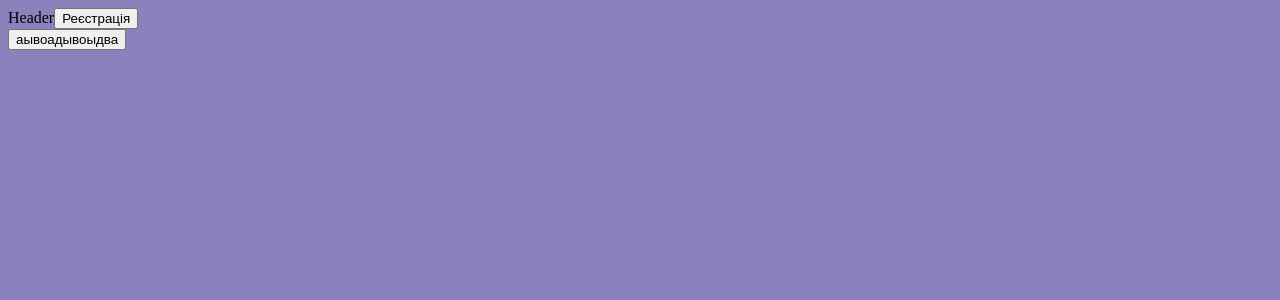
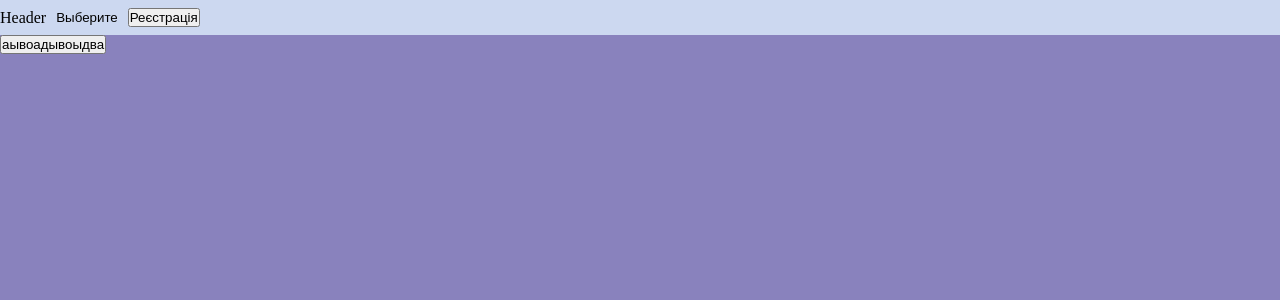
Before and after one commit to MrMinyUkho/hackaton-test, a React (Vite) app: page / in a window 1280 px wide. Shown: the top 300 px of the page. Built offline with nearby package versions, Linux system fonts and the light colour scheme.

Commit message:
Начало стилей

```diff
--- a/src/components/BaseComponents/Dropdown.jsx
+++ b/src/components/BaseComponents/Dropdown.jsx
@@ -26,7 +26,9 @@ const Dropdown = ({ options, onSelect }) => {
                             className={styles.dropdown__item}
                             onClick={() => handleSelect(option)}
                         >
-                            {option}
+                            {
+                                option.replace(" ", "\u00A0") // Костыль добавляющий неразрывный пробел для корректного отображения списка
+                            }
                         </li>
                     ))}
             </ul>
--- a/src/components/BaseComponents/Dropdown.module.scss
+++ b/src/components/BaseComponents/Dropdown.module.scss
@@ -1,16 +1,19 @@
+@use '/src/scss/variables.scss' as vars;
+@use '/src/scss/defaults.scss';
+
 .dropdown {
     position: relative;
-  width: 200px;
+    width: max-content;
     font-family: Arial, sans-serif;
 
     &__button {
-    width: 100%;
+        width: fit-content;
+        height: 100%;
         padding: 10px;
-    border: 1px solid #ccc;
-    background-color: #f8f8f8;
+        border: 0px;
+        background-color: #0000;
         cursor: pointer;
-    text-align: left;
-    border-radius: 5px;
+        text-align: center;
         transition: background 0.3s ease-in-out;
         box-sizing: border-box;
 
@@ -21,9 +24,9 @@
 
     &__menu {
         position: absolute;
-    top: 70%; // Размещаем под кнопкой
+        top: 90%; // Размещаем под кнопкой
         left: 0;
-    width: 80%; // Совпадает с кнопкой
+        //width: fit-content; // Совпадает с кнопкой
         background: white;
         border: 1px solid #ccc;
         border-top: none;
@@ -45,7 +48,7 @@
     }
 
     &__item {
-    padding: 10px;
+        padding: vars.$padding vars.$padding*4;
         cursor: pointer;
         transition: background 0.3s ease-in-out;
 
--- /dev/null
+++ b/src/components/BaseComponents/pButton.module.scss
@@ -0,0 +1,2 @@
+@use '/src/scss/variables.scss' as vars;
+@use '/src/scss/defaults.scss';
--- a/src/components/Header/Header.jsx
+++ b/src/components/Header/Header.jsx
@@ -1,10 +1,20 @@
 import { Component } from 'react'
 import PButton from '../BaseComponents/pButton'
+import Dropdown from '../BaseComponents/Dropdown'
+import styles from'./Header.module.scss'
 
 export class Header extends Component {
     render() {
         return (
-            <div>Header<PButton name="Реєстрація" action={() => alert("sdfdsfsdf")}/></div>
+            <div id={styles["header"]}>
+                Header
+                <Dropdown
+                    options={["Выберите", "Опция 1", "Опция 2", "Опция 3", "Опция 4", "Опция 5"]}
+                    onSelect={(value) => console.log("Вы выбрали:", value)}
+                />
+                <PButton name="Реєстрація" action={() => alert("sdfdsfsdf")}/>
+
+            </div>
         )
     }
 }
--- a/src/components/Header/Header.module.scss
+++ b/src/components/Header/Header.module.scss
@@ -0,0 +1,9 @@
+@use '/src/scss/variables.scss' as vars;
+@use '/src/scss/defaults.scss';
+
+#header {
+    display: flex;
+    flex-direction: row;
+    align-items: center;
+    background-color: vars.$mainfg;
+}
--- /dev/null
+++ b/src/scss/defaults.scss
@@ -0,0 +1,4 @@
+* {
+    margin: 0;
+    padding: 0;
+}
--- /dev/null
+++ b/src/scss/variables.scss
@@ -0,0 +1,4 @@
+$mainfg: #ccd8f0;
+$padding: 0.5rem;
+$margin: 0.5rem;
+$brd-radius: 0.7rem;
```
Lines whose indentation alone changed are shown as unchanged.
